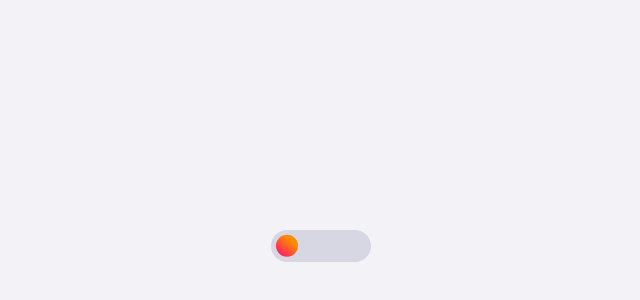
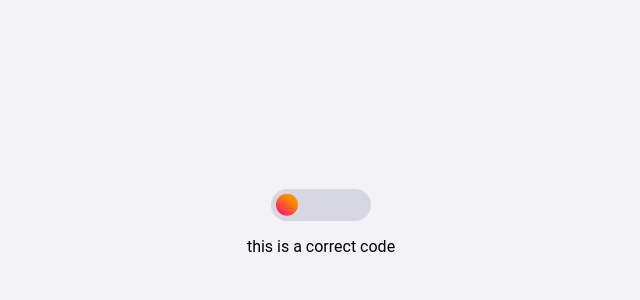
Before and after one commit to Jigneshpandian/jdg, a plain HTML site: page index.html in a window 1280 px wide. Shown: the part 162-462 px from the top of the page, without its empty margins (319-959 px from the left). Drawn offline with Linux system fonts and the light colour scheme.

Commit message:
A new line added

```diff
--- a/index.html
+++ b/index.html
@@ -13,6 +13,6 @@
     <input type="checkbox"/>
     <span class="slider"></span>
 </label>
-
+    <p>this is a correct code <p>
 </body>
 </html>
```
